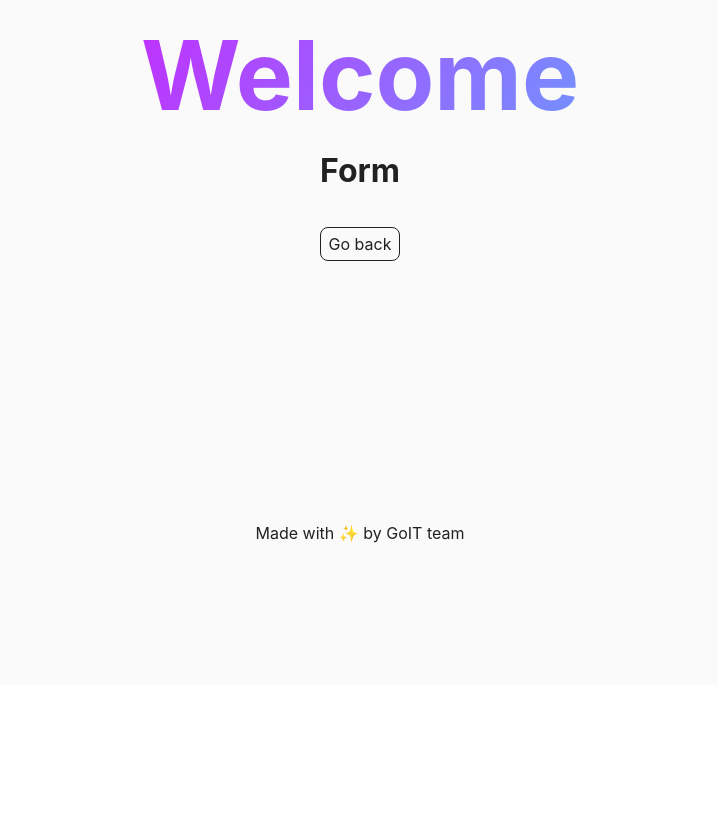
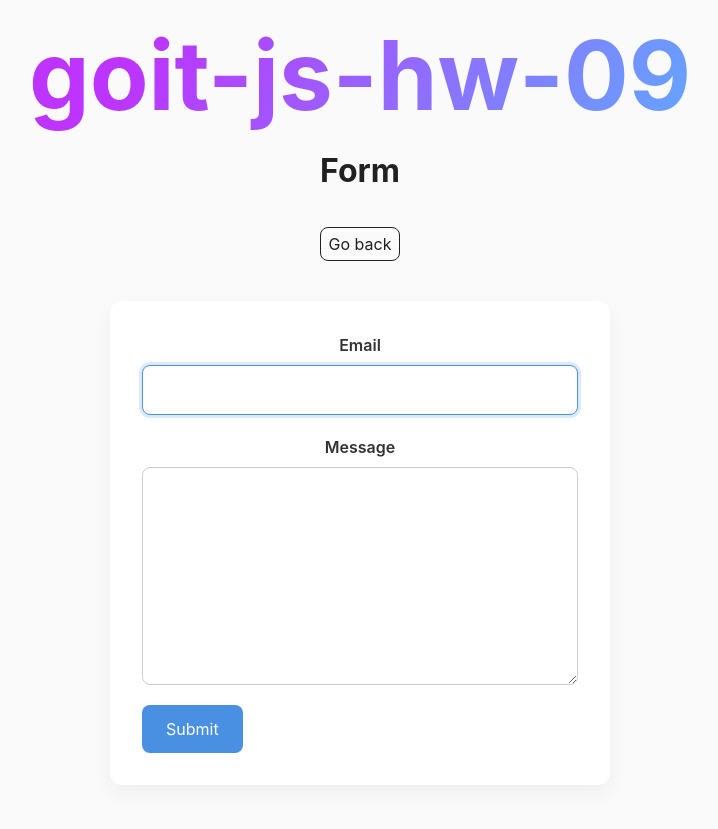
Before and after one commit to OlehYatsenk0/goit-js-hw-09, a website built with Vite: page src/2-form.html in a window 1280 px wide. Shown: the part 443-1272 px from the top of the page, without its empty margins (296-1014 px from the left). Before the commit the page ends 1144 px from the top, so only its background shows below. Built offline with nearby package versions, Linux system fonts and the light colour scheme.

Commit message:
final commit

```diff
--- a/src/2-form.html
+++ b/src/2-form.html
@@ -1,5 +1,6 @@
 <!DOCTYPE html>
 <html lang="en">
+
 <head>
   <meta charset="UTF-8" />
   <meta http-equiv="X-UA-Compatible" content="IE=edge" />
@@ -7,22 +8,34 @@
   <title>Form</title>
   <link rel="stylesheet" href="./css/styles.css" />
 </head>
+
 <body>
-    <load
-      src="./partials/header.html"
-      icon-path="./img/sprite.svg#logo"
-      highlight-curr="active"
-    />
+  <load src="./partials/header.html" icon-path="./img/sprite.svg#logo" highlight-curr="active" />
 
   <main>
     <div class="container">
       <h1 class="main-title">
-          <span class="main-title-gradient">Welcome</span> Form
+        <span class="main-title-gradient">goit-js-hw-09</span> Form
       </h1>
       <load src="./partials/back-link.html" />
+
+
+      <form class="feedback-form" autocomplete="off">
+        <label>
+          Email
+          <input type="email" name="email" autofocus />
+        </label>
+        <label>
+          Message
+          <textarea name="message" rows="8"></textarea>
+        </label>
+        <button type="submit">Submit</button>
+      </form>
     </div>
   </main>
+
   <script type="module" src="./js/2-form.js"></script>
   <load src="./partials/footer.html" />
 </body>
+
 </html>
--- a/src/css/styles.css
+++ b/src/css/styles.css
@@ -117,3 +117,58 @@ button {
   width: 360px;
   height: 300px;
 }
+
+
+.feedback-form {
+  display: flex;
+  flex-direction: column;
+  gap: 20px;
+  max-width: 500px;
+  margin: 40px auto;
+  padding: 32px;
+  background-color: #ffffff;
+  border-radius: 12px;
+  box-shadow: 0 8px 20px rgba(0, 0, 0, 0.05);
+}
+
+.feedback-form label {
+  display: flex;
+  flex-direction: column;
+  font-weight: 600;
+  font-size: 16px;
+  color: #333;
+}
+
+.feedback-form input,
+.feedback-form textarea {
+  margin-top: 8px;
+  padding: 12px 16px;
+  font-size: 16px;
+  border: 1px solid #ccc;
+  border-radius: 8px;
+  transition: border-color 0.3s, box-shadow 0.3s;
+  resize: vertical;
+}
+
+.feedback-form input:focus,
+.feedback-form textarea:focus {
+  border-color: #4a90e2;
+  box-shadow: 0 0 0 3px rgba(74, 144, 226, 0.2);
+  outline: none;
+}
+
+.feedback-form button[type="submit"] {
+  align-self: flex-start;
+  padding: 12px 24px;
+  font-size: 16px;
+  background-color: #4a90e2;
+  color: white;
+  border: none;
+  border-radius: 8px;
+  cursor: pointer;
+  transition: background-color 0.3s;
+}
+
+.feedback-form button[type="submit"]:hover {
+  background-color: #357bd8;
+}
--- a/src/js/2-form.js
+++ b/src/js/2-form.js
@@ -0,0 +1,46 @@
+const form = document.querySelector('.feedback-form');
+const STORAGE_KEY = 'feedback-form-state';
+
+// 🔸 Початкові значення formData
+let formData = {
+  email: '',
+  message: '',
+};
+
+// 🟩 1. Заповнення форми з localStorage при завантаженні сторінки
+const savedData = localStorage.getItem(STORAGE_KEY);
+if (savedData) {
+  try {
+    formData = JSON.parse(savedData);
+    if (formData.email) form.elements.email.value = formData.email;
+    if (formData.message) form.elements.message.value = formData.message;
+  } catch (error) {
+    console.error('❌ Error parsing saved data', error);
+  }
+}
+
+// 🟩 2. Слухач input — оновлює formData та localStorage
+form.addEventListener('input', e => {
+  const { name, value } = e.target;
+  formData[name] = value.trim();
+  localStorage.setItem(STORAGE_KEY, JSON.stringify(formData));
+});
+
+// 🟩 3. Submit форми
+form.addEventListener('submit', e => {
+  e.preventDefault();
+
+  const { email, message } = formData;
+
+  if (!email || !message) {
+    alert('Fill please all fields');
+    return;
+  }
+
+  console.log('✅ Submitted data:', formData);
+
+  // Очищення
+  localStorage.removeItem(STORAGE_KEY);
+  form.reset();
+  formData = { email: '', message: '' };
+});
```
Also changed, not shown: src/1-gallery.html (+1 -1 lines). Lines whose indentation alone changed are shown as unchanged.
